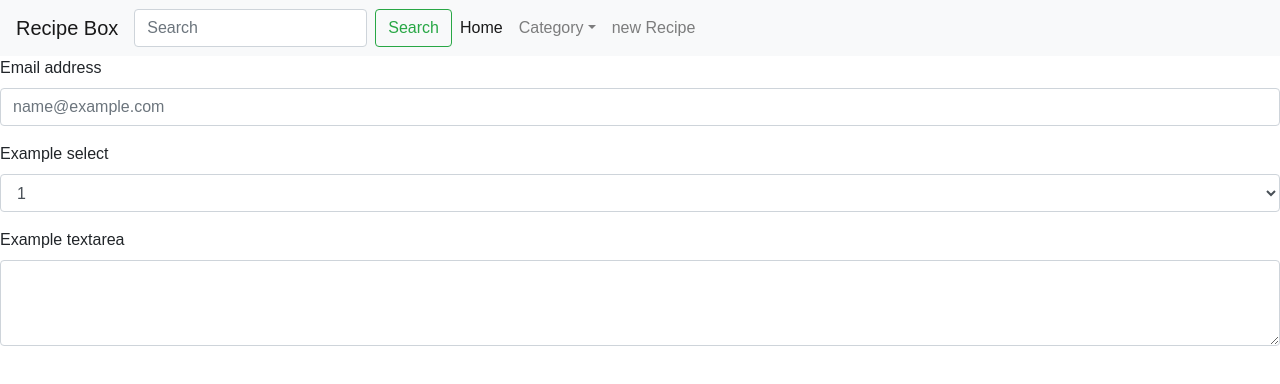
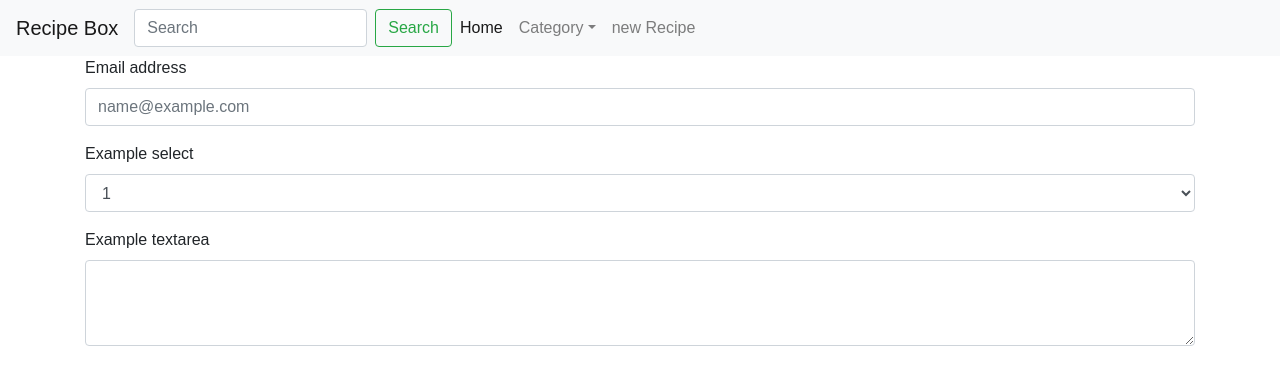
Before and after one commit to dallinmajor/MyRecipeBox, a React (Create React App) app in the folder client/: page / in a window 1280 px wide. Shown: the top 384 px of the page. Built offline with nearby package versions, Linux system fonts and the light colour scheme.

Commit message:
added container

```diff
--- a/client/src/containers/recipeForm.js
+++ b/client/src/containers/recipeForm.js
@@ -6,14 +6,9 @@ import React, { Component } from 'react';
 
 class RecipeForm extends Component {
 
-    handleSetUser = (username) => {
-        API.User.validate(username)
-            .then(res => this.props.setUser(res.data[0]));
-    }
-
     render() {
         return (
-            <div>
+            <div class='container'>
                 <form>
                     <div class="form-group">
                         <label for="exampleFormControlInput1">Email address</label>
```
